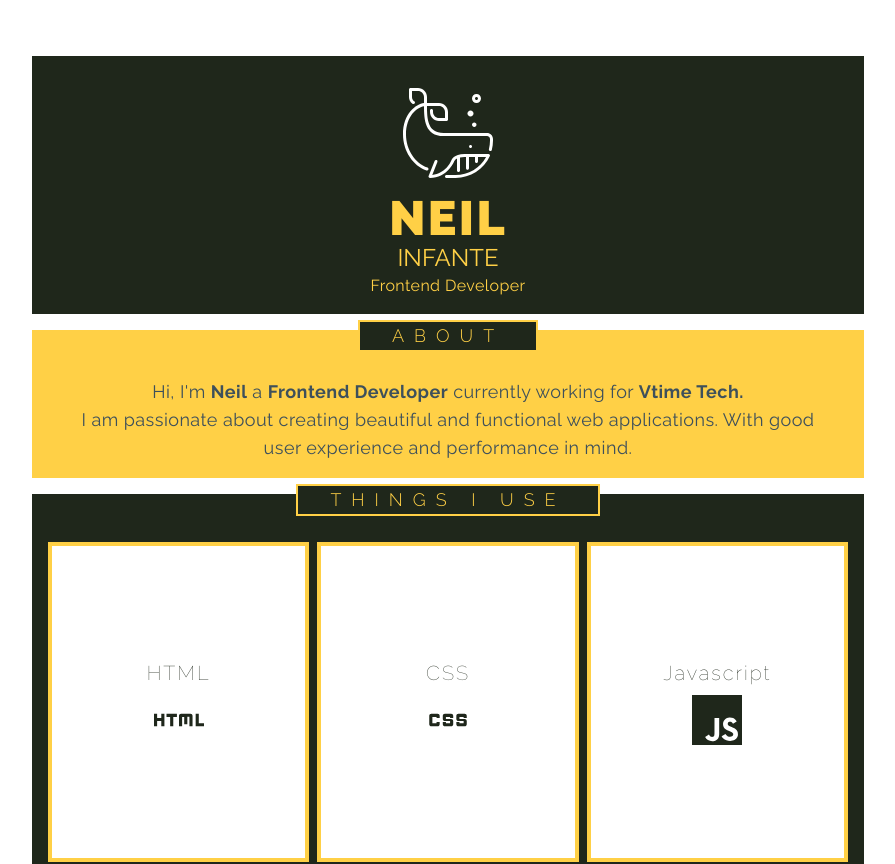
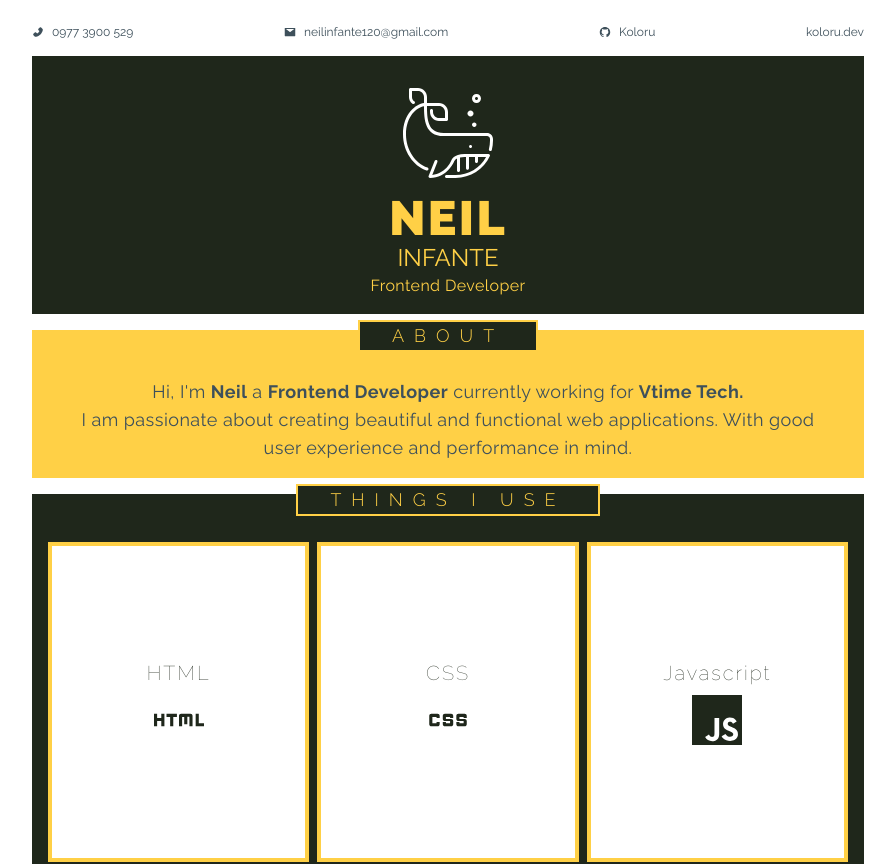
Before and after one commit to Koloru/website-neil, a Next.js app: page / in a window 1280 px wide. Shown: the top 864 px of the page, without its empty margins (192-1087 px from the left). Built offline with nearby package versions, Linux system fonts and the light colour scheme; what tailwindcss-debug-screens would draw is missing.

Commit message:
Add contact section on top of the page

```diff
--- a/src/app/layout.tsx
+++ b/src/app/layout.tsx
@@ -6,6 +6,7 @@ import "./globals.css";
 const raleway = Raleway({ subsets: ["latin"] });
 
 import Header from "@/components/Header";
+import Contact from "@/components/Contact";
 
 export default function RootLayout({
 	children,
@@ -15,8 +16,9 @@ export default function RootLayout({
 	return (
 		<html lang='en'>
 			<body
-				className={`flex flex-col gap-y-4 h-full p-8 py-14 text-charcoal ${raleway.className} max-w-4xl mx-auto overflow-auto debug-screens`}
+				className={`flex flex-col gap-y-4 h-full p-8 pt-6 py-14 text-charcoal ${raleway.className} max-w-4xl mx-auto overflow-auto debug-screens`}
 			>
+				<Contact />
 				<Header />
 				{children}
 			</body>
--- a/src/app/page.tsx
+++ b/src/app/page.tsx
@@ -2,6 +2,7 @@
 import About from "@/components/About";
 import Experience from "@/components/Experience";
 import Skills from "@/components/Skills";
+
 export default function Home() {
 	return (
 		<main className={`flex flex-col gap-4 h-full w-full`}>
--- /dev/null
+++ b/src/components/Contact.tsx
@@ -0,0 +1,33 @@
+import { AiFillGithub, AiFillMail, AiFillPhone } from "react-icons/ai";
+
+const Contact = () => {
+	return (
+		<ol className='flex justify-between text-xs'>
+			<a href='tel:0977-3900-529'>
+				<li className='flex items-center gap-2 cursor-pointer hover:text-sunglow'>
+					<AiFillPhone />
+					0977 3900 529
+				</li>
+			</a>
+			<a href='mailto:neilinfante120@gmail.com'>
+				<li className='flex items-center gap-2 cursor-pointer hover:text-sunglow'>
+					<AiFillMail />
+					neilinfante120@gmail.com
+				</li>
+			</a>
+			<a href='https://github.com/Koloru' target='_blank'>
+				<li className='flex items-center gap-2 cursor-pointer hover:text-sunglow'>
+					<AiFillGithub />
+					Koloru
+				</li>
+			</a>
+			<a href='koloru.dev' target='_blank'>
+				<li className='flex items-center gap-2 cursor-pointer hover:text-sunglow'>
+					koloru.dev
+				</li>
+			</a>
+		</ol>
+	);
+};
+
+export default Contact;
```
